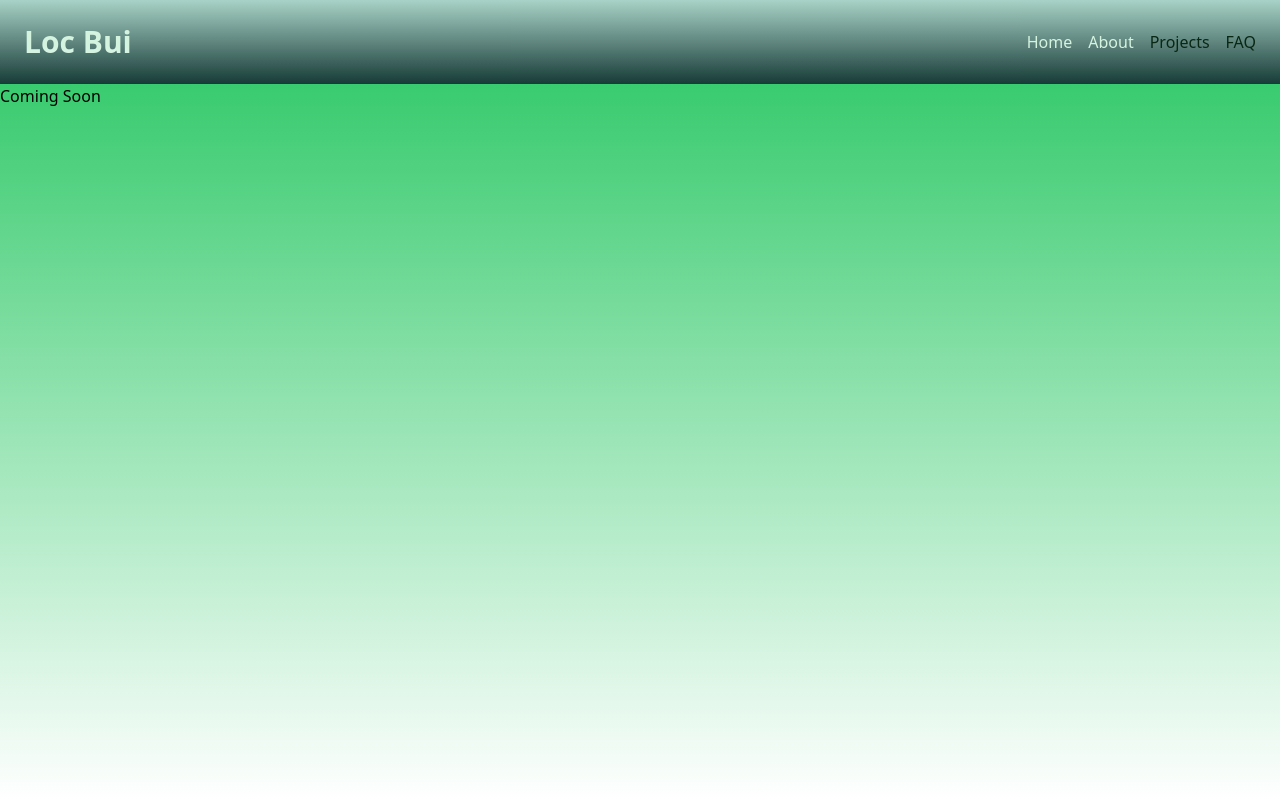
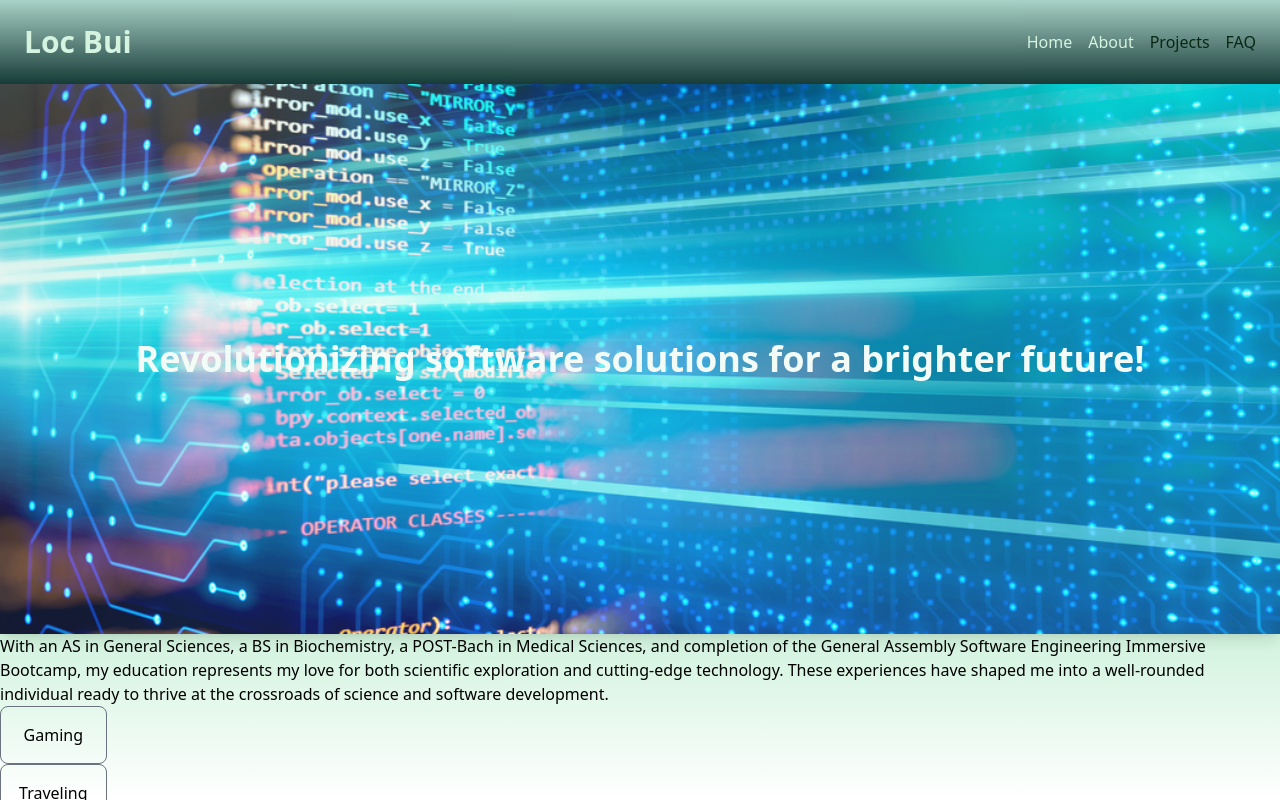
Before and after one commit to locb65/porfolio, a React (Create React App) app in the folder portfolio-app/: page /more-info in a window 1280 px wide. Shown: the top 800 px of the page. Built offline with nearby package versions, Linux system fonts and the light colour scheme.

Commit message:
added more content to more info

```diff
--- a/portfolio-app/src/pages/Components/aboutMe.jsx
+++ b/portfolio-app/src/pages/Components/aboutMe.jsx
@@ -8,7 +8,7 @@ export const AboutMe = () => {
         <div className='flex flex-col justify-center items-center h-screen w-full'>
             <h1 className='text-3xl sm:text-4xl md:text-5xl font-bold mb-6 text-gray-700'>About Me</h1>
             <div className='flex flex-col sm:flex-row items-center content-center max-h-3/6 w-11/12'>
-            <div className='flex flex-col items-center w-full sm:w-2/6 mb-4 sm:mb-0'>
+            <div className='flex flex-col items-center sm:w-2/6 mb-4 sm:mb-0'>
                 <img src={profilePic} alt="mePic" className='max-h-60 w-auto h-auto mr-6  sm:mr-8 rounded-3xl sm:max-h-96 md:max-h-80 sm:rounded-xl'/>
             </div>
             <div className='flex text-base mr-4 sm:mr-8 md:mr-12 lg:mr-20 sm:text-lg max-h-80 w-full sm:w-4/6 overflow-y-auto '>
--- /dev/null
+++ b/portfolio-app/src/pages/Components/hobbiesTemplate.jsx
@@ -0,0 +1,9 @@
+import React from 'react'
+
+export const HobbiesTemplate = ({text}) => {
+    return (
+        <div className=" flex justify-center items-center rounded-lg border border-gray-500 p-4 w-1/12">
+          {text}
+        </div>
+    )
+}
--- /dev/null
+++ b/portfolio-app/src/pages/Components/moreInfoEducationExperience.jsx
@@ -0,0 +1,15 @@
+import React from 'react'
+
+export const MoreInfoEducation = () => {
+  return (
+    <div>
+        <div>
+            With an AS in General Sciences, a BS in Biochemistry, a POST-Bach in Medical Sciences,
+            and completion of the General Assembly Software Engineering Immersive Bootcamp,
+            my education represents my love for both scientific exploration and cutting-edge technology.
+            These experiences have shaped me into a well-rounded individual ready to thrive at the
+            crossroads of science and software development.
+        </div>
+    </div>
+  )
+}
--- /dev/null
+++ b/portfolio-app/src/pages/Components/moreInfoHobbies.jsx
@@ -0,0 +1,12 @@
+import React from 'react'
+import { HobbiesTemplate } from './hobbiesTemplate'
+
+export const MoreInfoHobbies = () => {
+  return (
+    <div>
+        <HobbiesTemplate text ='Gaming'/>
+        <HobbiesTemplate text ='Traveling'/>
+        <HobbiesTemplate text ='Exercising'/>
+    </div>
+  )
+}
--- /dev/null
+++ b/portfolio-app/src/pages/Components/moreInfoStatement.jsx
@@ -0,0 +1,13 @@
+import React from 'react'
+import statementBackground from '../../utils/imgs/statement-background.jpg'
+
+export const MoreInfoStatement = () => {
+  return (
+    <div className='opacity-90 w-full h-[250px] md:h-[350px] lg:h-[450px] xl:h-[550px] bg-cover bg-center'
+    style={{backgroundImage: `url(${statementBackground})`}}>
+
+    <div className='z-1 flex flex-col justify-center items-center content-center h-full text-4xl font-bold shadow-lg text-white'>Revolutionizing software solutions for a brighter future!</div>
+
+    </div>
+  )
+}
--- a/portfolio-app/src/pages/moreInfo.jsx
+++ b/portfolio-app/src/pages/moreInfo.jsx
@@ -1,7 +1,20 @@
 import React from 'react'
+import { MoreInfoEducation} from './Components/moreInfoEducationExperience'
+import { MoreInfoStatement } from './Components/moreInfoStatement'
+import { MoreInfoHobbies } from './Components/moreInfoHobbies'
 
 export const MoreInfo = () => {
-  return (
-    <div className='min-h-screen'>Coming Soon</div>
-  )
+    return (
+        <div className='min-h-screen'>
+        <div>
+            <MoreInfoStatement/>
+        </div>
+        <div>
+            <MoreInfoEducation/>
+        </div>
+        <div>
+            <MoreInfoHobbies/>
+        </div>
+        </div>
+    )
 }
```
Also changed, not shown: portfolio-app/src/utils/imgs/statement-background.jpg (added), 1 other file (tests, documents, lock files or other folders).
